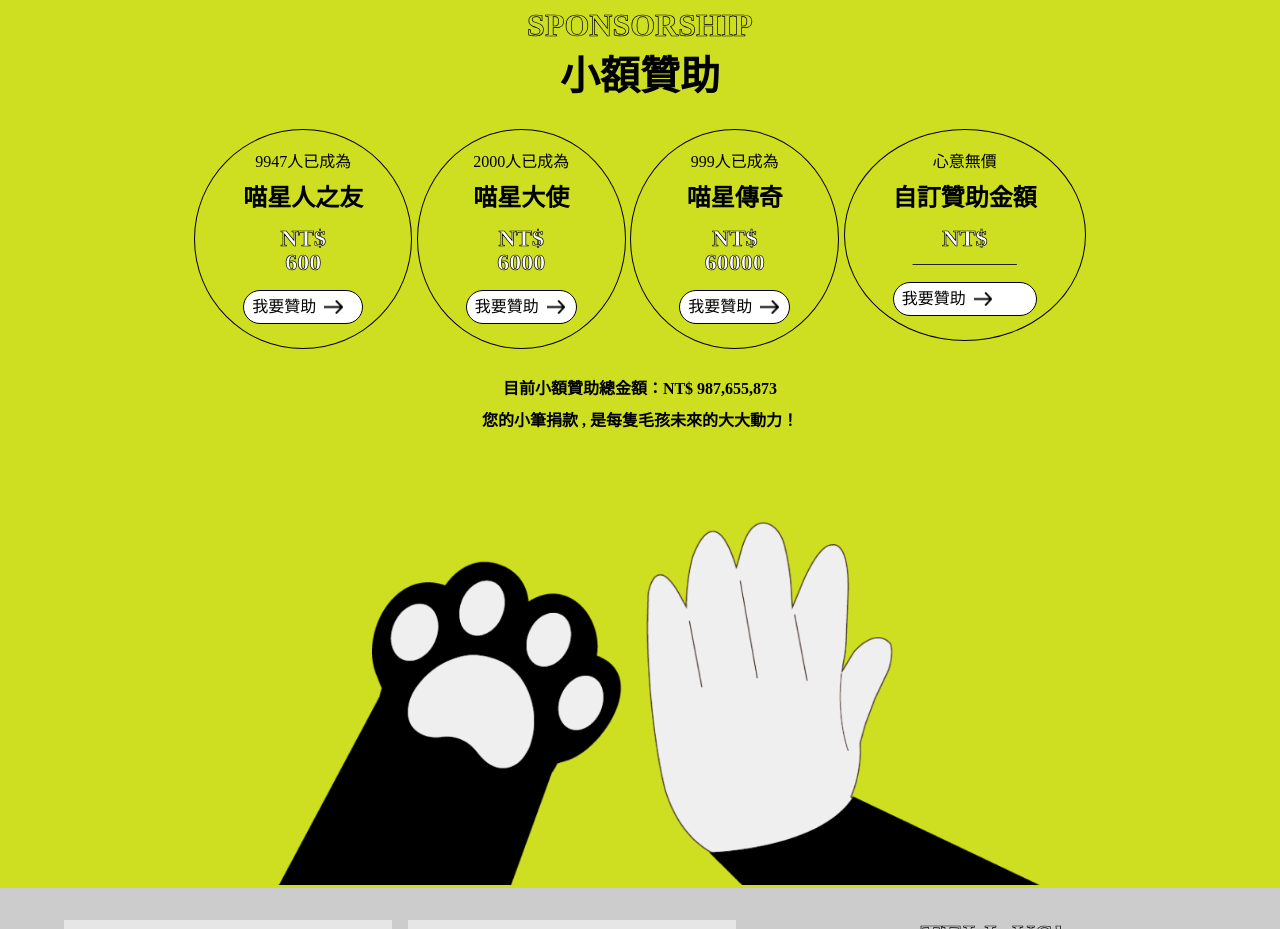
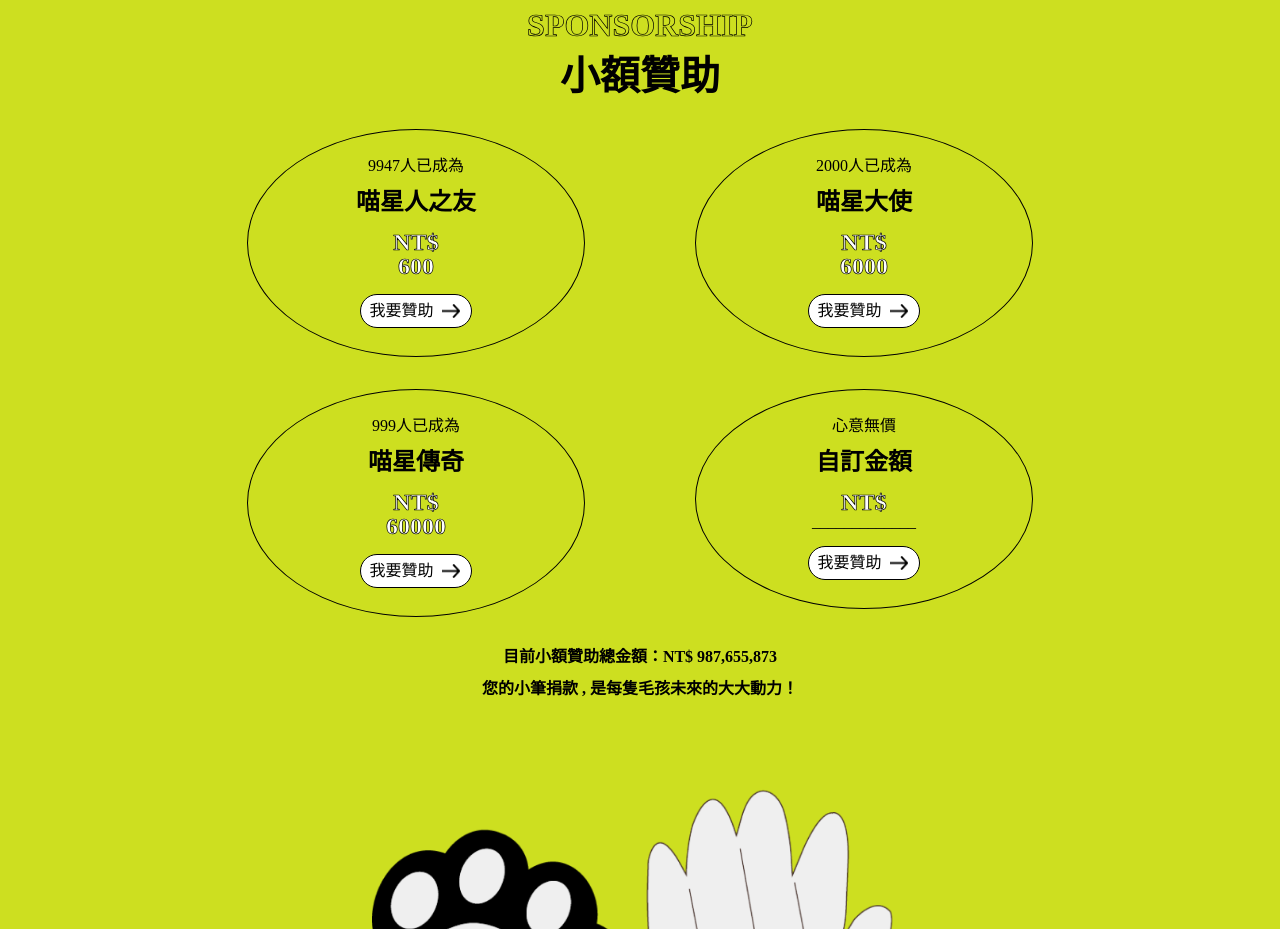
Before and after one commit to Li-Shang-tw/Candidate_website, a Vue app: page / in a window 1280 px wide. Shown: the part 3260-4189 px from the top of the page. Built offline with nearby package versions, Linux system fonts and the light colour scheme; a web font is replaced by a local one.

Commit message:
update donateSection --change title and fix button size

```diff
--- a/src/components/DonateOption.vue
+++ b/src/components/DonateOption.vue
@@ -5,7 +5,7 @@
     <h4 class="title" v-if="plan == 'lv1'">喵星人之友</h4>
     <h4 class="title" v-else-if="plan == 'lv2'">喵星大使</h4>
     <h4 class="title" v-else-if="plan == 'lv3'">喵星傳奇</h4>
-    <h4 class="title" v-else-if="plan == 'cutomize'">自訂贊助金額</h4>
+    <h4 class="title" v-else-if="plan == 'cutomize'">自訂金額</h4>
     <div class="donate__price">
       <h4 class="price-prefix">NT$</h4>
       <h4 class="price" v-if="plan == 'lv1'">600</h4>
@@ -13,7 +13,7 @@
       <h4 class="price" v-else-if="plan == 'lv3'">60000</h4>
       <p v-else-if="plan == 'cutomize'">_____________</p>
     </div>
-    <Button text="我要贊助" type="2" />
+    <Button text="我要贊助" type="2" class="donate_btn" />
   </div>
 </template>
 
@@ -30,7 +30,8 @@ const props = defineProps(["value", "plan"]);
   display: inline-flex;
   flex-direction: column;
   gap: 1em;
-  padding: 1.5em 3em;
+  padding: 1.75em 3.5em;
+  align-items: center;
 }
 .price,
 .price-prefix {
--- a/src/components/TheDonate.vue
+++ b/src/components/TheDonate.vue
@@ -53,6 +53,7 @@ const donateStore = useDonateStore();
   width: 70%;
   margin: 0 auto;
 }
+
 .heading {
   padding: 2em 0;
 }
@@ -75,5 +76,8 @@ const donateStore = useDonateStore();
     flex-wrap: wrap;
     justify-content: space-around;
   }
+  .donate_option {
+    width: 50%;
+  }
 }
 </style>
```
